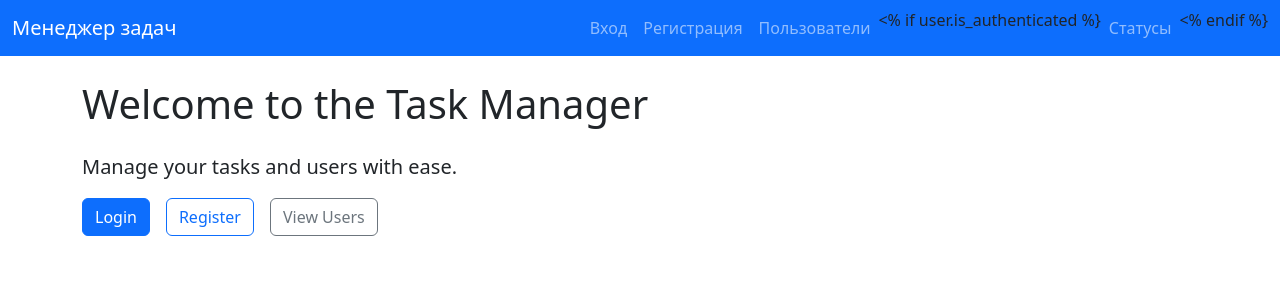
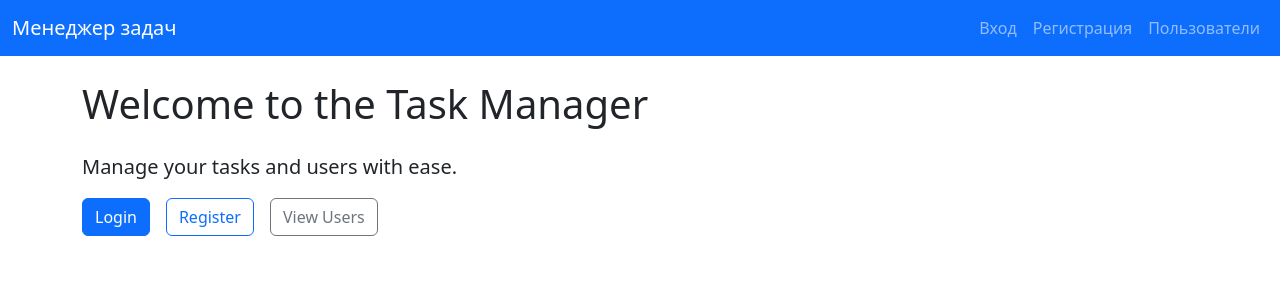
Before and after one commit to ntenengolts/python-project-52, a Django app: page / in a window 1280 px wide. Shown: the top 300 px of the page. Run offline with Django 5.2, Linux system fonts and the light colour scheme; some libraries are stand-ins or nearby versions.

Commit message:
Fix2 Step 4

```diff
--- a/task_manager/templates/base.html
+++ b/task_manager/templates/base.html
@@ -11,6 +11,23 @@
         <a class="navbar-brand" href="{% url 'home' %}">Менеджер задач</a>
         <div class="collapse navbar-collapse" id="navbarNav">
             <ul class="navbar-nav ms-auto">
+                {% if user.is_authenticated %}
+                    <li class="nav-item">
+                        <a class="nav-link" href="{% url 'users:create' %}">Регистрация</a>
+                    </li>
+                    <li class="nav-item">
+                        <a class="nav-link" href="{% url 'statuses:list' %}">Статусы</a>
+                    </li>
+                    <li class="nav-item">
+                        <a class="nav-link" href="#">Метки</a>
+                    </li>
+                    <li class="nav-item">
+                        <a class="nav-link" href="#">Задачи</a>
+                    </li>
+                    <li class="nav-item">
+                        <a class="nav-link" href="{% url 'logout' %}">Выход</a>
+                    </li>
+                {% else %}
                     <li class="nav-item">
                         <a class="nav-link" href="{% url 'login' %}">Вход</a>
                     </li>
@@ -20,11 +37,7 @@
                     <li class="nav-item">
                         <a class="nav-link" href="{% url 'users:list' %}">Пользователи</a>
                     </li>
-                <% if user.is_authenticated %}
-                <li class="nav-item">
-                    <a class="nav-link" href="{% url 'statuses:list' %}">Статусы</a>
-                </li>
-                <% endif %}
+                {% endif %}
             </ul>
         </div>
     </div>
```
Lines whose indentation alone changed are shown as unchanged.
